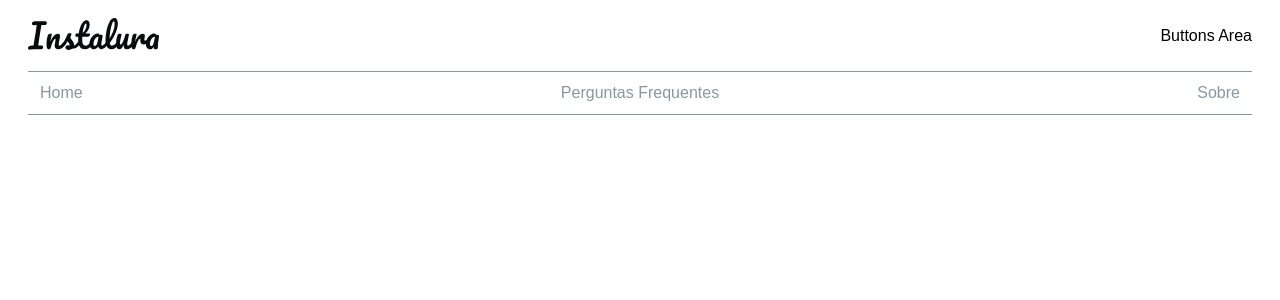
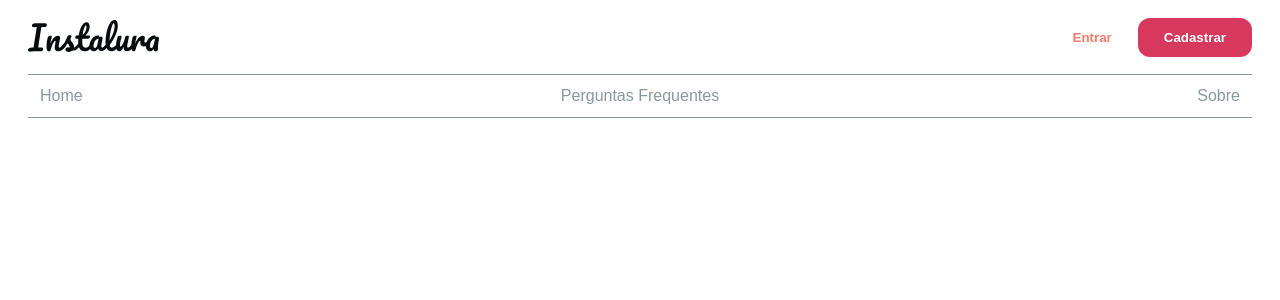
Before and after one commit to pedro-candido/instalura, a Next.js app: page / in a window 1280 px wide. Shown: the top 300 px of the page. Built offline with nearby package versions, Linux system fonts and the light colour scheme.

Commit message:
feat: lodash added, class 4 finished

```diff
--- a/package.json
+++ b/package.json
@@ -6,6 +6,7 @@
     "start": "next start"
   },
   "dependencies": {
+    "lodash": "^4.17.21",
     "next": "latest",
     "react": "^17.0.2",
     "react-dom": "^17.0.2",
--- a/pages/_app.js
+++ b/pages/_app.js
@@ -1,4 +1,5 @@
 import { createGlobalStyle, ThemeProvider } from 'styled-components'
+import theme from '../src'
 
 const GlobalStyle = createGlobalStyle`
   body {
@@ -7,12 +8,6 @@ const GlobalStyle = createGlobalStyle`
     box-sizing: border-box;
   }
 `
-
-const theme = {
-  colors: {
-    primary: '#0070f3',
-  },
-}
 
 export default function App({ Component, pageProps }) {
   return (
--- /dev/null
+++ b/src/components/common/Button/index.jsx
@@ -0,0 +1,28 @@
+import styled, { css } from 'styled-components'
+import get from 'lodash/get'
+
+const ButtonGhost = css`
+    color: ${({theme, variant}) =>  get(theme, `colors.${variant}.main.color`)};
+    background: transparent;
+`
+
+const ButtonDefault = css`
+    color: #fff;
+    background-color: ${({theme, variant}) => get(theme, `colors.${variant}.main.color`)};
+    color: ${({theme, variant}) => get(theme, `colors.${variant}.main.contrastText`)};
+`
+
+export const Button = styled.button`
+    border: 0;
+    cursor: pointer;
+    padding: 12px 26px;
+    font-weight: bold;
+    opacity: 1;
+    border-radius: ${({theme}) => theme.borderRadius};
+    transition: opacity ${({theme}) => theme.transition};
+    ${({ ghost }) => ghost === undefined ? ButtonDefault : ButtonGhost}
+    &:hover,
+    &:focus {
+        opacity: .5;
+    }
+`
--- a/src/components/common/Header/index.jsx
+++ b/src/components/common/Header/index.jsx
@@ -1,7 +1,9 @@
-import { MenuWrapper } from './style';
-import { Logo } from '../../../theme/Logo';
+import { MenuWrapper } from './style'
+import { Logo } from '../../../theme/Logo'
 
 import Link from 'next/link'
+
+import { Button } from '../Button'
 
 export const Header = () => {
   const links = [
@@ -34,7 +36,12 @@ export const Header = () => {
         ))}
       </MenuWrapper.CentralSide>
       <MenuWrapper.RightSide>
-                Buttons Area
+        <Button ghost variant='secondary'>
+          Entrar
+        </Button>
+        <Button variant='primary'>
+          Cadastrar
+        </Button>
       </MenuWrapper.RightSide>
     </MenuWrapper>
   )
--- a/src/components/common/Header/style.js
+++ b/src/components/common/Header/style.js
@@ -14,7 +14,7 @@ MenuWrapper.LeftSide = styled.div`
     padding: 0;
     margin: 0;
     order: 1;
-`;
+`
 
 MenuWrapper.CentralSide = styled.div`
     padding: 0;
@@ -48,7 +48,7 @@ MenuWrapper.CentralSide = styled.div`
         display: block;
         text-decoration: none;
     }
-`;
+`
 MenuWrapper.RightSide = styled.div`
     padding: 0;
     margin: 0;
@@ -56,4 +56,4 @@ MenuWrapper.RightSide = styled.div`
     flex: 1;
     order: 2;
     justify-content: flex-end;
-`;
+`
--- /dev/null
+++ b/src/index.js
@@ -0,0 +1,46 @@
+export const colors = {
+    background: {
+      light: {
+        color: '#FFFFFF',
+      },
+      main: {
+        color: '#F2F2F2',
+      },
+    },
+    borders: {
+      main: {
+        color: '#F1F1F1',
+      },
+    },
+    primary: {
+      main: {
+        color: '#D7385E',
+        contrastText: '#fff',
+      },
+    },
+    secondary: {
+      main: {
+        color: '#FB7B6B',
+        contrastText: '#fff',
+      },
+    },
+    tertiary: {
+      main: {
+        color: '#070C0E',
+        contrastText: '#fff',
+      },
+      light: {
+        color: '#88989E',
+        contrastText: '#fff',
+      },
+    },
+    modes: {
+      dark: {},
+    },
+  };
+
+  export default {
+    colors,
+    borderRadius: '12px',
+    transition: '200ms ease-in-out',
+  };
```
Also changed, not shown: 1 other file (tests, documents, lock files or other folders). Lines whose indentation alone changed are shown as unchanged.
